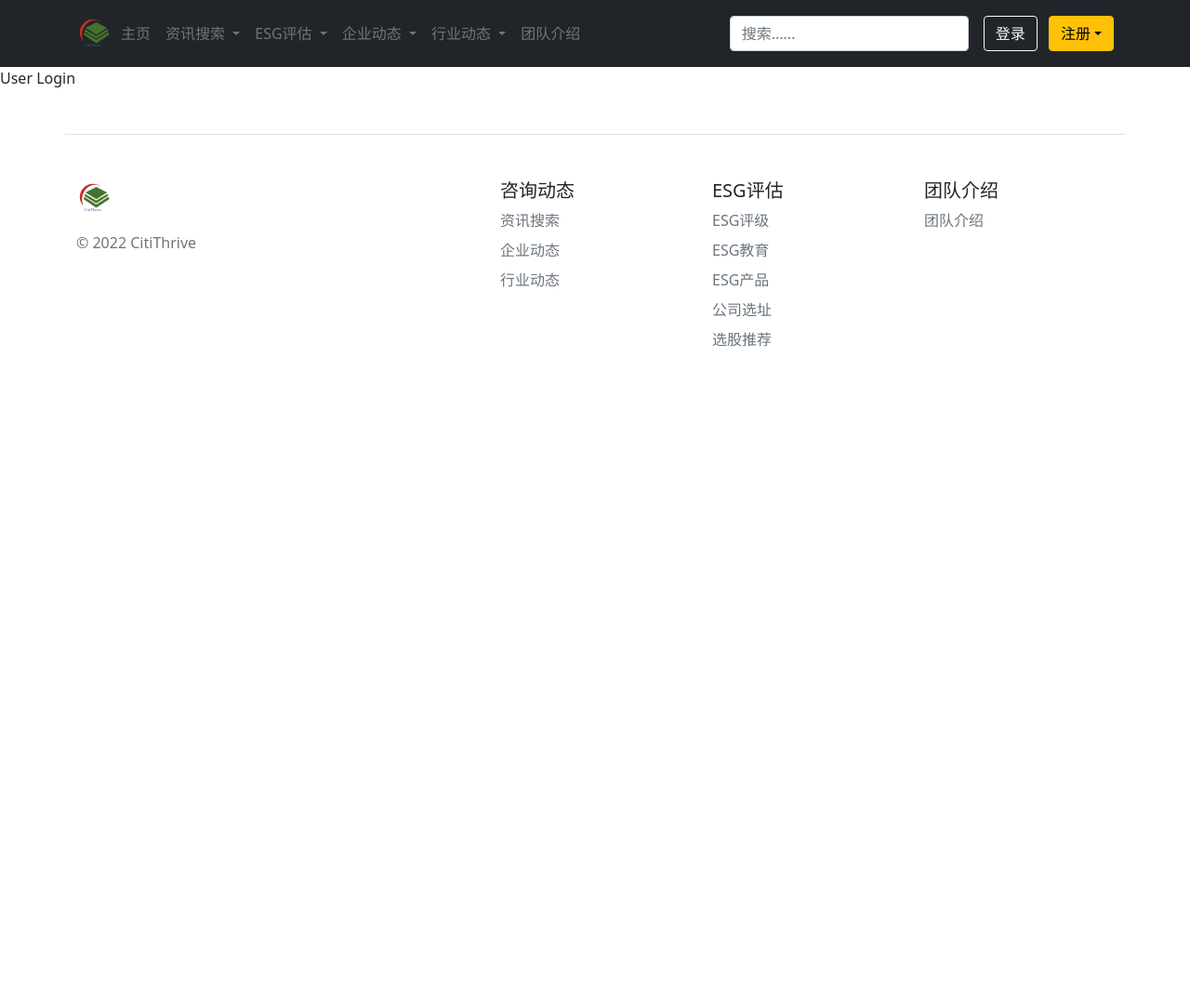
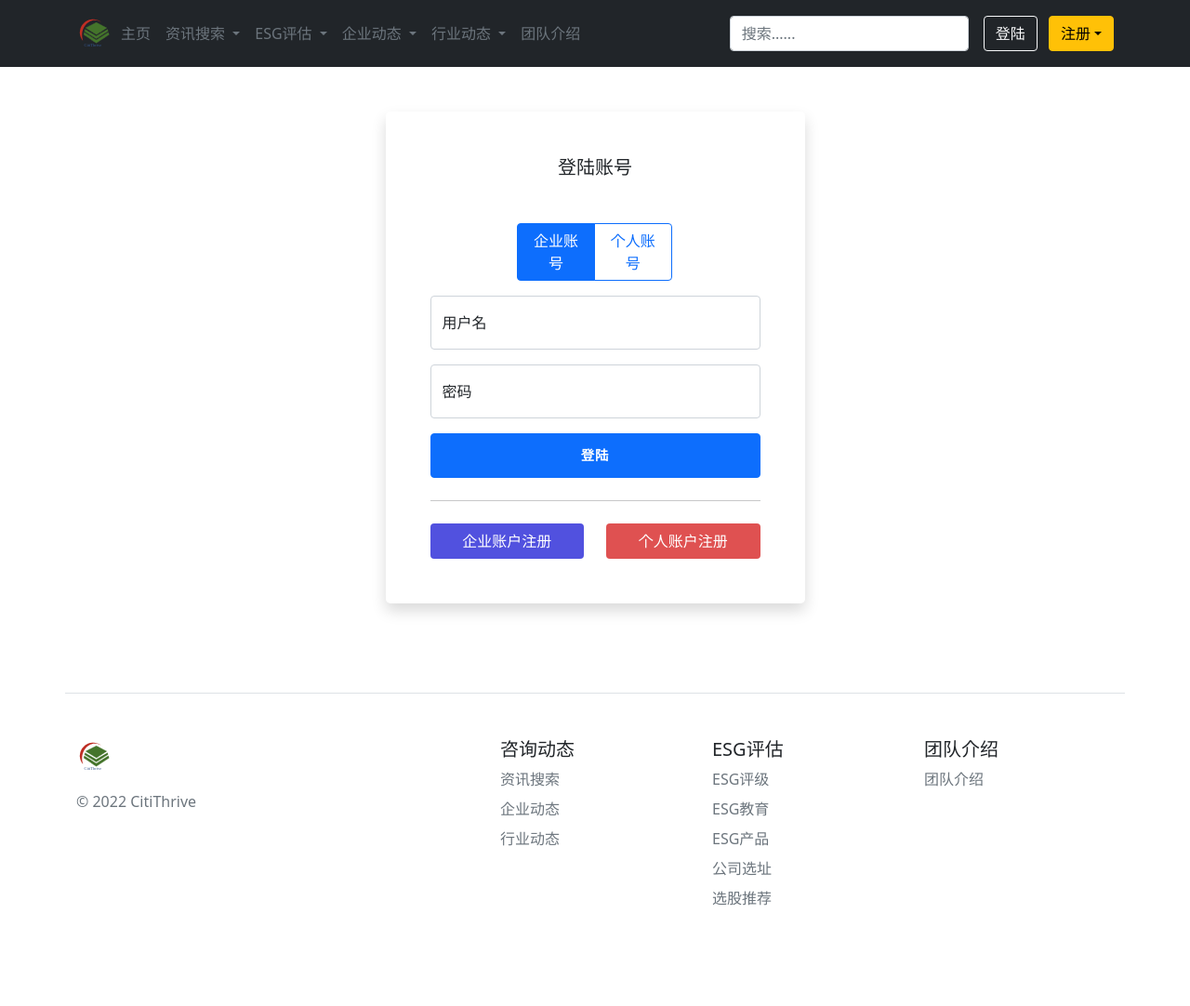
Before and after one commit to TonyCSB/CitiThrive, a Flask app: page /user/login in a window 1280 px wide. Shown: the whole page at 93% size. Before the commit the page ends 373 px from the top, so only its background shows below. Run offline with Flask 2, Linux system fonts and the light colour scheme; some libraries are stand-ins or nearby versions.

Commit message:
Update 2022.02.13-19:33:56

```diff
--- a/flask_app/__init__.py
+++ b/flask_app/__init__.py
@@ -13,7 +13,8 @@ from .users.routes import users
 
 CSP = {
     'default-src': ['\'self\''],
-    'img-src': ['\'self\'', 'data:']
+    'img-src': ['\'self\'', 'data:'],
+    'style-src': ['\'self\'', 'cdnjs.cloudflare.com']
 }
 
 
--- /dev/null
+++ b/flask_app/forms.py
@@ -0,0 +1,16 @@
+from flask_login import current_user
+from flask_wtf import FlaskForm
+from wtforms import StringField, SubmitField, PasswordField, RadioField
+from wtforms.validators import (
+    InputRequired,
+    Length,
+    Email,
+    EqualTo
+)
+
+
+class LoginForm(FlaskForm):
+    accountType = RadioField("Account Type", validators=[InputRequired()], choices=[(0, "企业账号"), (1, "个人账号")], default=0)
+    username = StringField("Username", validators=[InputRequired()])
+    password = PasswordField("Password", validators=[InputRequired()])
+    submit = SubmitField("Login")
--- /dev/null
+++ b/flask_app/static/css/login.css
@@ -0,0 +1,15 @@
+.btn-login {
+    font-size: 0.9rem;
+    letter-spacing: 0.05rem;
+    padding: 0.75rem 1rem;
+}
+
+.btn-2b {
+    color: white !important;
+    background-color: #5151DF;
+}
+
+.btn-2c {
+    color: white !important;
+    background-color: #DF5151;
+}
--- a/flask_app/templates/header.html
+++ b/flask_app/templates/header.html
@@ -68,13 +68,13 @@
             </div>
             {% else %}
             <div class="text-end">
-                <a href="{{ url_for('users.login') }}" class="btn btn-outline-light me-2">登录</a>
+                <a href="{{ url_for('users.login') }}" class="btn btn-outline-light me-2">登陆</a>
                 <div class="btn-group">
                     <a data-bs-toggle="dropdown" aria-haspopup="true" aria-expanded="false"
                         class="btn btn-warning dropdown-toggle">注册</a>
                     <div class="dropdown-menu dropdown-menu-end dropdown-menu-dark">
-                        <a class="dropdown-item" href="#">企业账号注册</a>
-                        <a class="dropdown-item" href="#">个人账号注册</a>
+                        <a class="dropdown-item" href="{{ url_for('users.register_business') }}">企业账号注册</a>
+                        <a class="dropdown-item" href="{{ url_for('users.register_personal') }}">个人账号注册</a>
                     </div>
                 </div>
             </div>
--- a/flask_app/templates/index.html
+++ b/flask_app/templates/index.html
@@ -192,5 +192,6 @@
         <!-- /END THE FEATURETTES -->
 
     </div><!-- /.container -->
+</main>
 
-    {% endblock %}
+{% endblock %}
--- /dev/null
+++ b/flask_app/templates/login.html
@@ -0,0 +1,90 @@
+{% extends "base.html" %}
+{% block content %}
+
+
+<link href="{{ url_for('static', filename='css/login.css') }}" rel="stylesheet">
+
+<div class="container">
+    <div class="row">
+        <div class="col-sm-9 col-md-7 col-lg-5 mx-auto">
+            <div class="card border-0 shadow rounded-3 my-5">
+                <div class="card-body p-4 p-sm-5">
+                    <h5 class="card-title text-center mb-5 fw-light fs-5">登陆账号</h5>
+                    <form action="" method="post">
+                        {{ form.csrf_token }}
+
+                        {% with messages = get_flashed_messages() %}
+                        {% if messages %}
+                        {% for message in messages %}
+                        <div class="alert alert-danger text-center">
+                            {{ message }}
+                        </div>
+                        {% endfor %}
+                        {% endif %}
+                        {% endwith %}
+
+                        <div class="row">
+                            <div class="btn-group w-50 mx-auto mb-3" role="group" aria-label="Basic radio toggle button group">
+                                {% for radio in form.accountType %}
+                                {{ radio(class="btn-check") }}
+                                {{ radio.label(class='btn btn-outline-primary') }}
+                                {% endfor %}
+                            </div>
+                        </div>
+
+                        <div class="form-floating mb-3">
+                            {{ form.username(class="form-control", placeholder="username") }}
+                            {{ form.username.label("用户名") }}
+
+                            {% if form.username.errors %}
+                            <div class="alert alert-warning" role="alert">
+                                {% for error in form.username.errors %}
+                                <span>{{ error }}</span>
+                                {% endfor %}
+                            </div>
+                            {% endif %}
+                        </div>
+                        <div class="form-floating mb-3">
+                            {{ form.password(class="form-control", placeholder="password") }}
+                            {{ form.password.label("密码") }}
+
+                            {% if form.password.errors %}
+                            <div class="alert alert-warning" role="alert">
+                                {% for error in form.password.errors %}
+                                <span>{{ error }}</span>
+                                {% endfor %}
+                            </div>
+                            {% endif %}
+                        </div>
+
+                        <!-- <div class="form-check mb-3">
+                            <input class="form-check-input" type="checkbox" value="" id="rememberPasswordCheck">
+                            <label class="form-check-label" for="rememberPasswordCheck">
+                                Remember password
+                            </label>
+                        </div> -->
+                        <div class="d-grid">
+                            <button class="btn btn-primary btn-login text-uppercase fw-bold" type="submit">登陆</button>
+                        </div>
+                        <hr class="my-4">
+                    </form>
+                    <div class="row">
+                        <div class="d-grid col text-uppercase fw-bold">
+                            <a class="btn btn-2b" href="{{ url_for('users.register_business') }}">
+                                企业账户注册
+                            </a>
+                        </div>
+                        <div class="d-grid col text-uppercase fw-bold" href="{{ url_for('users.register_personal') }}">
+                            <a class="btn btn-2c">
+                                个人账户注册
+                            </a>
+                        </div>
+                    </div>
+                </div>
+            </div>
+        </div>
+    </div>
+</div>
+
+
+{% endblock %}
--- a/flask_app/users/routes.py
+++ b/flask_app/users/routes.py
@@ -3,13 +3,18 @@ from flask_login import current_user, login_required, login_user, logout_user
 
 from .. import bcrypt
 from ..models import User
+from ..forms import LoginForm
 
 users = Blueprint("users", __name__)
 
 
-@users.route("/register", methods=["GET", "POST"])
-def register():
-    return render_template("plaintext.html", content="User Registration")
+@users.route("/register/business", methods=["GET", "POST"])
+def register_business():
+    return render_template("plaintext.html", content="Business User Registration")
+
+@users.route("/register/personal", methods=["GET", "POST"])
+def register_personal():
+    return render_template("plaintext.html", content="Consumer User Registration")
 
 
 @users.route("/login", methods=["GET", "POST"])
@@ -17,7 +22,12 @@ def login():
     if current_user.is_authenticated:
         return redirect(url_for("account"))
 
-    return render_template("plaintext.html", content="User Login")
+    form = LoginForm()
+
+    if form.validate_on_submit():
+        return render_template("login.html", form=form)
+
+    return render_template("login.html", form=form)
 
 
 @users.route("/logout", methods=["GET", "POST"])
--- a/requirements.txt
+++ b/requirements.txt
@@ -3,3 +3,4 @@ flask-talisman
 flask-login
 flask-mongoengine
 flask-bcrypt
+flask-wtf
```
